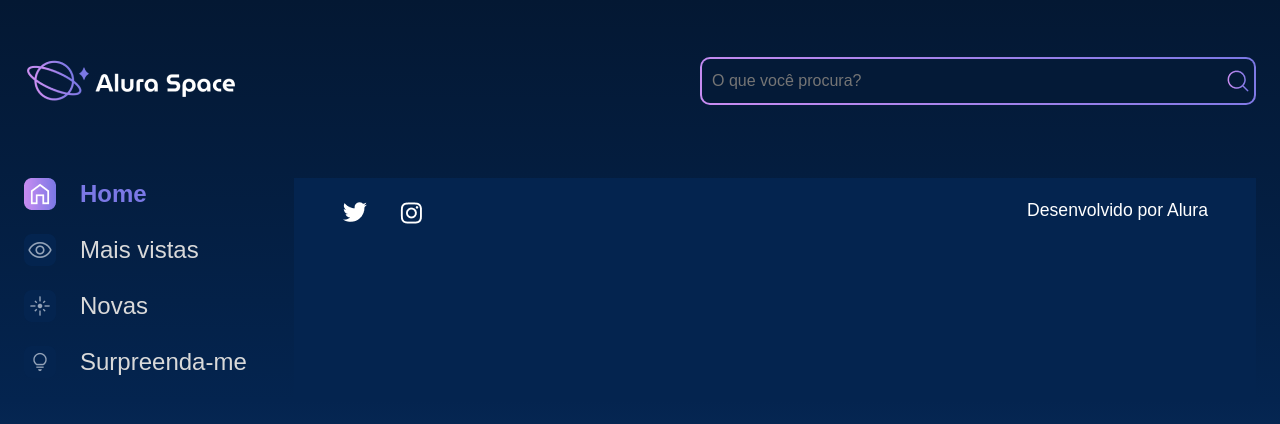
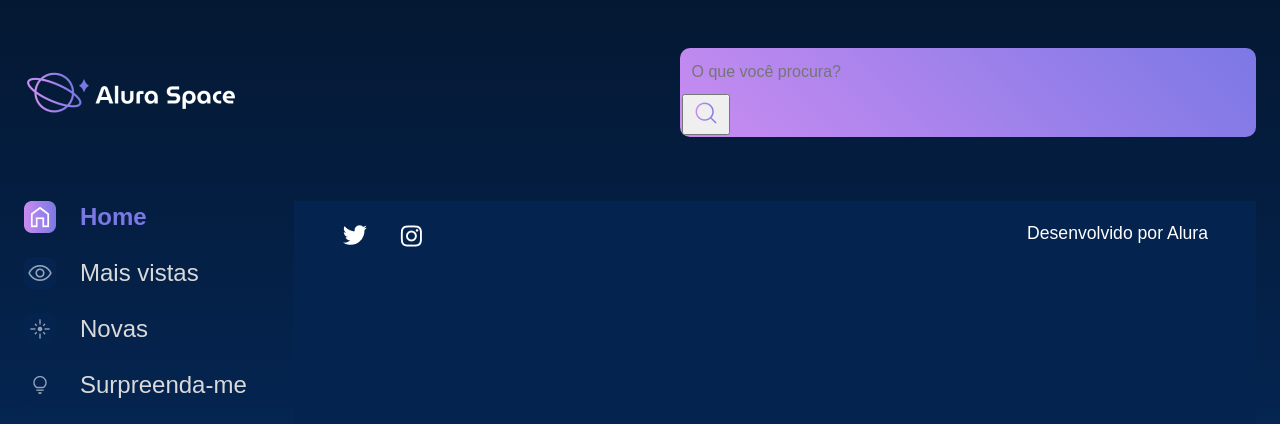
Before and after one commit to Haskerrrr/space, a Django app: template templates/galeria/base.html in a window 1280 px wide. Shown: the top 424 px of the page. Run offline with Django 4.2, Linux system fonts and the light colour scheme; the template is opened without the code that fills it, so the values that code supplies are empty.

Commit message:
Feat: inserir o buscar no menu.html

```diff
--- a/templates/galeria/partials/_menu.html
+++ b/templates/galeria/partials/_menu.html
@@ -3,9 +3,13 @@
     <header class="cabecalho">
         <img src="{% static '/assets/logo/Logo(2).png' %}" alt="Logo da Alura Space" />
         <div class="cabecalho__busca">
+            <form action="{% url 'buscar' %}">
+                <input class="busca__input" type="text" placeholder="O que você procura?">
+                <button type="submit">
+                    <img class="busca__icone" src="{% static '/assets/ícones/1x/search.png' %}" alt="ícone de search">
+                </button>
+            </form>
             <div class="busca__fundo">
-                <input class="busca__input" type="text" placeholder="O que você procura?">
-                <img class="busca__icone" src="{% static '/assets/ícones/1x/search.png' %}" alt="ícone de search">
             </div>
         </div>
     </header>
```
